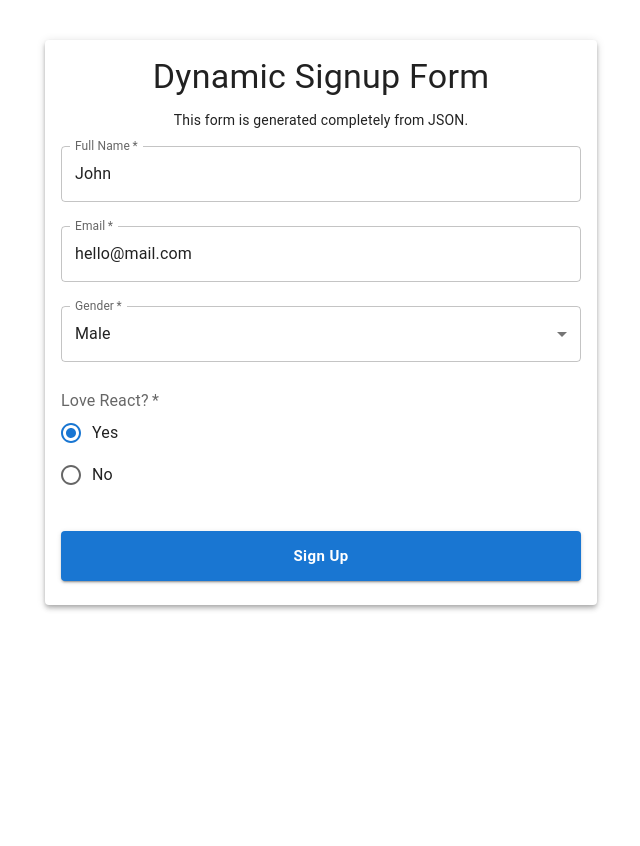
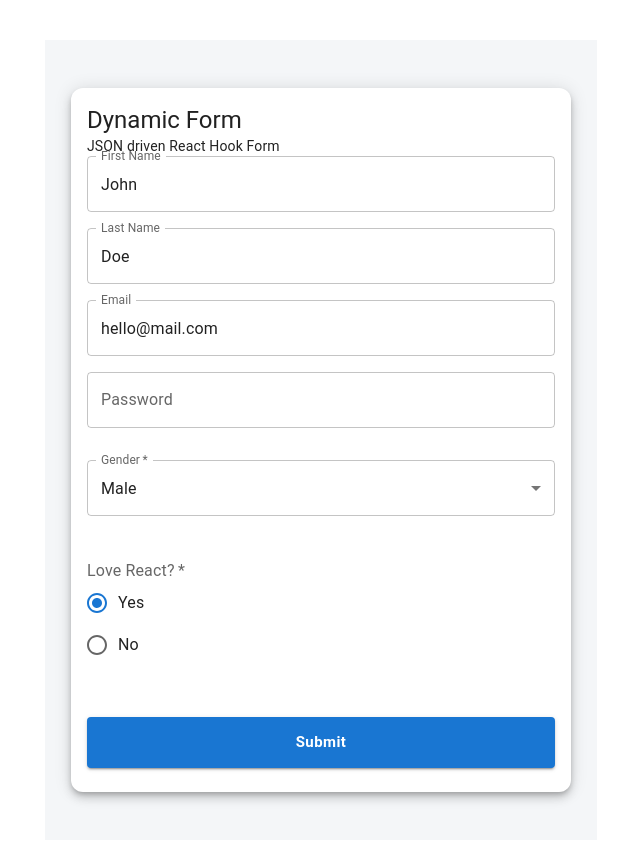
Before and after one commit to prasenjit1011/NextjsMaster16, a Next.js app: page / in a window 1280 px wide. Shown: the top 846 px of the page, without its empty margins (319-959 px from the left). Before the commit the page ends 800 px from the top, so only its background shows below. Built offline with nearby package versions, Linux system fonts and the light colour scheme; what @mui/material-nextjs would draw is missing.

Commit message:
Code Updated - 01

```diff
--- a/data/form.json
+++ b/data/form.json
@@ -2,7 +2,7 @@
   "data": [
     {
       "id": 1,
-      "name": "Full Name",
+      "name": "First Name",
       "fieldType": "TEXT",
       "minLength": 1,
       "maxLength": 100,
@@ -11,6 +11,15 @@
     },
     {
       "id": 2,
+      "name": "Last Name",
+      "fieldType": "TEXT",
+      "minLength": 1,
+      "maxLength": 100,
+      "defaultValue": "Doe",
+      "required": false
+    },
+    {
+      "id": 3,
       "name": "Email",
       "fieldType": "TEXT",
       "minLength": 1,
@@ -19,7 +28,16 @@
       "required": true
     },
     {
-      "id": 3,
+      "id": 4,
+      "name": "Password",
+      "fieldType": "PASSWORD",
+      "minLength": 6,
+      "maxLength": 20,
+      "required": true,
+      "defaultValue": ""
+    },
+    {
+      "id": 5,
       "name": "Gender",
       "fieldType": "LIST",
       "defaultValue": "Male",
@@ -31,7 +49,7 @@
       ]
     },
     {
-      "id": 4,
+      "id": 6,
       "name": "Love React?",
       "fieldType": "RADIO",
       "defaultValue": "Yes",
--- a/src/components/DynamicForm.tsx
+++ b/src/components/DynamicForm.tsx
@@ -15,7 +15,7 @@ import formData from "../../data/form.json";
 
 import { FormSchema, FormValues } from "@/types/form";
 import { getDefaultValues } from "@/lib/defaultValues";
-import { fieldRenderer } from "@/utils/fieldRenderer";
+import { FieldRenderer } from "@/utils/fieldRenderer";
 import { useLocalStorage } from "@/hooks/useLocalStorage";
 import SubmitButton from "./SubmitButton";
 
@@ -63,49 +63,54 @@ export default function DynamicForm() {
 
   return (
     <Container maxWidth="sm" sx={{ py: 5 }}>
-      <Card elevation={4}>
+      <Box
+  sx={{
+    minHeight: "100vh",
+    bgcolor: "#f4f6f8",
+    display: "flex",
+    justifyContent: "center",
+    alignItems: "center",
+    p: 3,
+  }}
+>
+  <Card
+    sx={{
+      width: "100%",
+      maxWidth: 500,
+      borderRadius: 3,
+      boxShadow: 6,
+    }}
+  >
     <CardContent>
-
-          <Typography
-            variant="h4"
-            align="center"
-            gutterBottom
-          >
-            Dynamic Signup Form
+      <Typography variant="h5" fontWeight={600} mb={0.5}>
+        Dynamic Form
       </Typography>
 
-          <Typography
-            variant="body2"
-            color="text.secondary"
-            align="center"
-            mb={3}
-          >
-            This form is generated completely from JSON.
+      <Typography variant="body2" color="text.secondary" mb={3}>
+        JSON driven React Hook Form
       </Typography>
 
       <Box
         component="form"
         onSubmit={handleSubmit(onSubmit)}
-            noValidate
       >
         {schema.data.map((field) => (
-              <Box key={field.id} mb={2}>
-                {fieldRenderer({
-                  field,
-                  control,
-                  errors,
-                })}
+          <Box key={field.id} sx={{ mb: 2 }}>
+            <FieldRenderer
+              field={field}
+              control={control}
+              errors={errors}
+            />
           </Box>
         ))}
 
-            <SubmitButton
-              loading={isSubmitting}
-              text="Sign Up"
-            />
+        <Box mt={3}>
+          <SubmitButton loading={isSubmitting} text="Submit" />
         </Box>
-
+      </Box>
     </CardContent>
   </Card>
+</Box>
     </Container>
   );
 }
--- a/src/components/TextInput.tsx
+++ b/src/components/TextInput.tsx
@@ -1,8 +1,8 @@
+
 "use client";
 
 import TextField from "@mui/material/TextField";
 import { ControllerRenderProps } from "react-hook-form";
-
 import { FormField, FormValues } from "@/types/form";
 
 interface TextInputProps {
@@ -10,6 +10,7 @@ interface TextInputProps {
   controllerField: ControllerRenderProps<FormValues, string>;
   error?: boolean;
   helperText?: string;
+  type?: string;
 }
 
 export default function TextInput({
@@ -17,18 +18,77 @@ export default function TextInput({
   controllerField,
   error = false,
   helperText,
+  type = "text",
 }: TextInputProps) {
   return (
     <TextField
       {...controllerField}
-      value={controllerField.value ?? ""}
       fullWidth
-      margin="normal"
-      variant="outlined"
       label={field.name}
-      required={field.required}
+      type={type}
       error={error}
       helperText={helperText}
+      value={controllerField.value ?? ""}
     />
   );
 }
+// import { ControllerRenderProps, FieldValues } from "react-hook-form";
+// import { FormField } from "@/types/form";
+
+// interface TextInputProps {
+//   field: FormField;
+//   controllerField: ControllerRenderProps<FieldValues, string>;
+//   error: boolean;
+//   helperText: string;
+// }
+
+// export default function TextInput({
+//   field,
+//   controllerField,
+//   error,
+//   helperText,
+// }: TextInputProps) {
+//   return (
+//     <input
+//       {...controllerField}
+//       type={field.fieldType === "PASSWORD" ? "password" : "text"}
+//       placeholder={field.placeholder}
+//     />
+//   );
+// }
+
+
+// "use client";
+
+// import TextField from "@mui/material/TextField";
+// import { ControllerRenderProps } from "react-hook-form";
+
+// import { FormField, FormValues } from "@/types/form";
+
+// interface TextInputProps {
+//   field: FormField;
+//   controllerField: ControllerRenderProps<FormValues, string>;
+//   error?: boolean;
+//   helperText?: string;
+// }
+
+// export default function TextInput({
+//   field,
+//   controllerField,
+//   error = false,
+//   helperText,
+// }: TextInputProps) {
+//   return (
+//     <TextField
+//       {...controllerField}
+//       value={controllerField.value ?? ""}
+//       fullWidth
+//       margin="normal"
+//       variant="outlined"
+//       label={field.name}
+//       required={field.required}
+//       error={error}
+//       helperText={helperText}
+//     />
+//   );
+// }
--- a/src/utils/fieldRenderer.tsx
+++ b/src/utils/fieldRenderer.tsx
@@ -12,7 +12,7 @@ interface FieldRendererProps {
   errors: FieldErrors<any>;
 }
 
-export function fieldRenderer({
+export function FieldRenderer({
   field,
   control,
   errors,
@@ -21,19 +21,33 @@ export function fieldRenderer({
 
   return (
     <Controller
-      key={field.id}
       name={field.name}
       control={control}
       rules={rules}
       render={({ field: controllerField }) => {
+        const error = !!errors?.[field.name];
+        const helperText =
+          (errors?.[field.name]?.message as string) || "";
+
         switch (field.fieldType) {
           case "TEXT":
             return (
               <TextInput
                 field={field}
                 controllerField={controllerField}
-                error={!!errors[field.name]}
-                helperText={errors[field.name]?.message as string}
+                error={error}
+                helperText={helperText}
+              />
+            );
+
+          case "PASSWORD":
+            return (
+              <TextInput
+                field={field}
+                controllerField={controllerField}
+                error={error}
+                helperText={helperText}
+                type="password"
               />
             );
 
@@ -42,8 +56,8 @@ export function fieldRenderer({
               <SelectInput
                 field={field}
                 controllerField={controllerField}
-                error={!!errors[field.name]}
-                helperText={errors[field.name]?.message as string}
+                error={error}
+                helperText={helperText}
               />
             );
 
@@ -52,8 +66,8 @@ export function fieldRenderer({
               <RadioInput
                 field={field}
                 controllerField={controllerField}
-                error={!!errors[field.name]}
-                helperText={errors[field.name]?.message as string}
+                error={error}
+                helperText={helperText}
               />
             );
 
```
Lines whose indentation alone changed are shown as unchanged.
